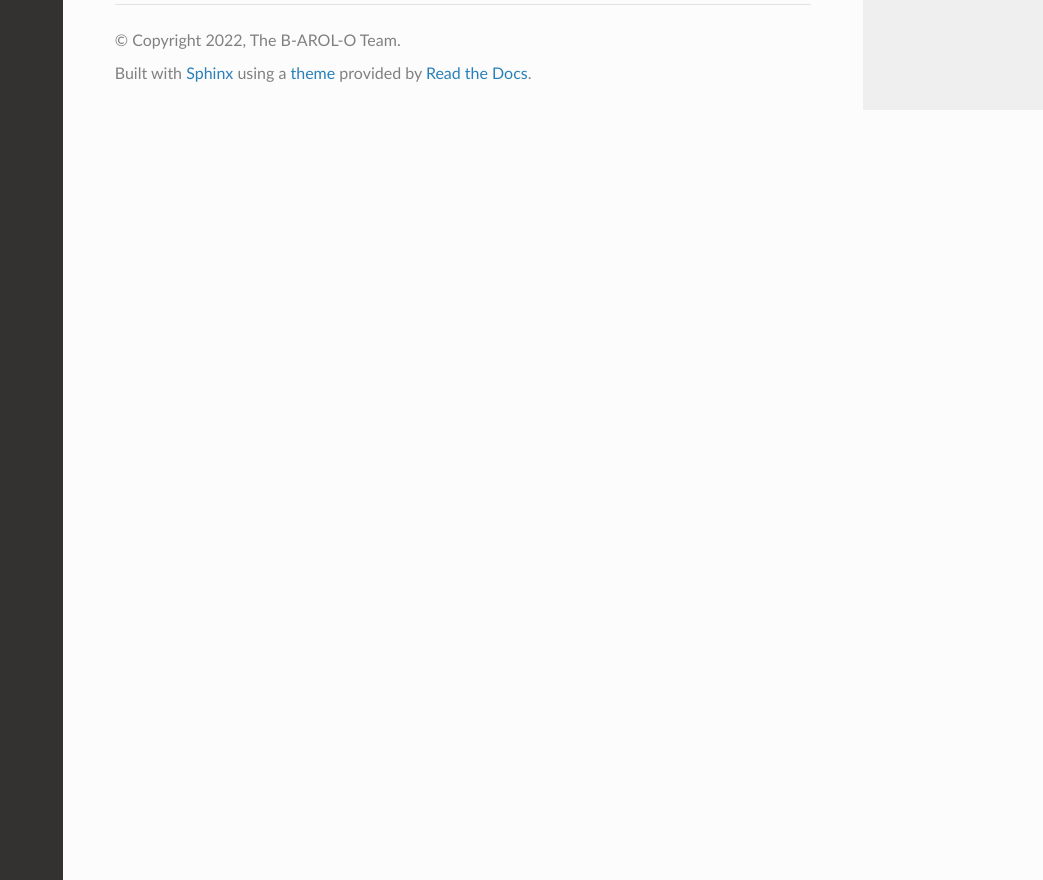
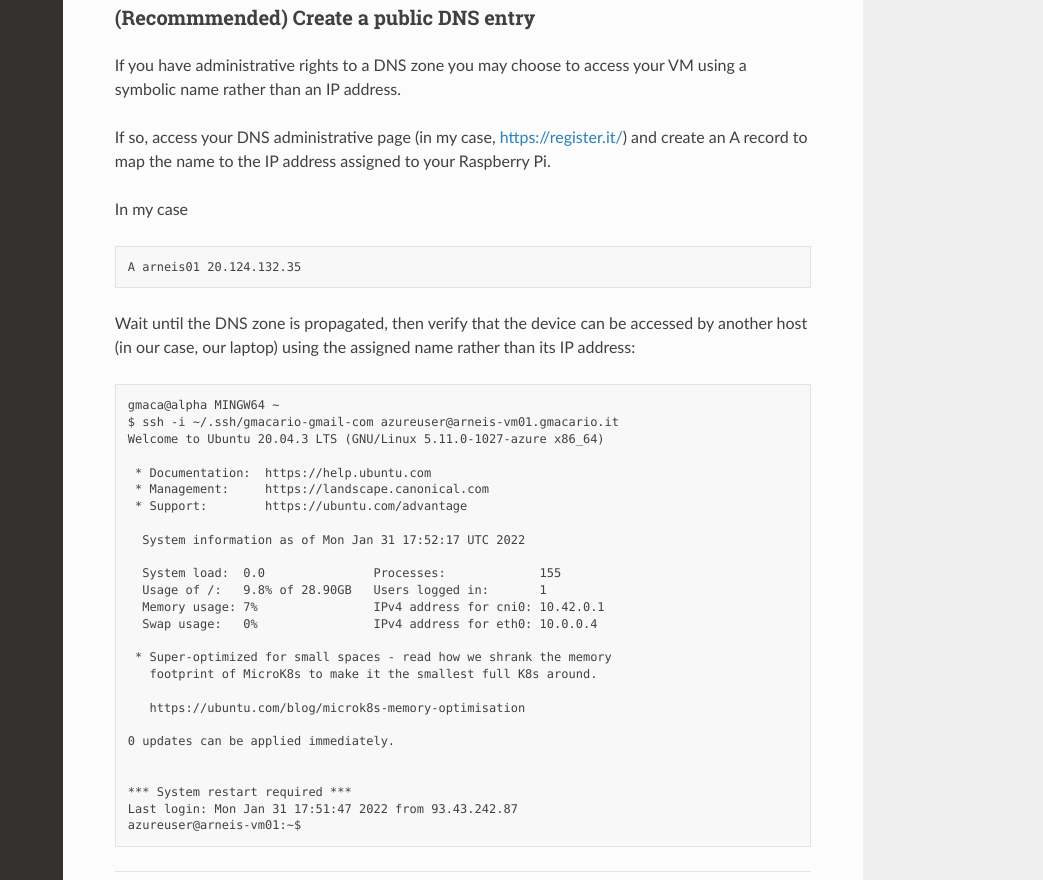
Before and after one commit to B-AROL-O/ARNEIS, a Sphinx documentation site: the page built from docs/howto/howto-create-vm-on-azure.md, in a window 1280 px wide and 1400 px high, scrolled down 2160 px. Shown: the part 520-1400 px from the top of the window, without its empty margins (237-1280 px from the left). Built offline with Sphinx 7.4.7 and the Read the Docs theme 2.0.0, drawn with Linux system fonts in a browser that asks for light colours.

Commit message:
Add section: Create a public DNS entry

````diff
--- a/docs/howto/howto-create-vm-on-azure.md
+++ b/docs/howto/howto-create-vm-on-azure.md
@@ -54,4 +54,47 @@ htop
 
 ![image](https://user-images.githubusercontent.com/51110452/151774694-89f4b84d-ce23-4d19-ab25-b5ba9854838e.png)
 
+### (Recommmended) Create a public DNS entry
+
+If you have administrative rights to a DNS zone you may choose to access your VM using a symbolic name rather than an IP address.
+
+If so, access your DNS administrative page (in my case, <https://register.it/>) and create an A record to map the name to the IP address assigned to your Raspberry Pi.
+
+In my case
+
+```text
+A arneis01 20.124.132.35
+```
+
+Wait until the DNS zone is propagated, then verify that the device can be accessed by another host (in our case, our laptop) using the assigned name rather than its IP address:
+
+```text
+gmaca@alpha MINGW64 ~
+$ ssh -i ~/.ssh/gmacario-gmail-com azureuser@arneis-vm01.gmacario.it
+Welcome to Ubuntu 20.04.3 LTS (GNU/Linux 5.11.0-1027-azure x86_64)
+
+ * Documentation:  https://help.ubuntu.com
+ * Management:     https://landscape.canonical.com
+ * Support:        https://ubuntu.com/advantage
+
+  System information as of Mon Jan 31 17:52:17 UTC 2022
+
+  System load:  0.0               Processes:             155
+  Usage of /:   9.8% of 28.90GB   Users logged in:       1
+  Memory usage: 7%                IPv4 address for cni0: 10.42.0.1
+  Swap usage:   0%                IPv4 address for eth0: 10.0.0.4
+
+ * Super-optimized for small spaces - read how we shrank the memory
+   footprint of MicroK8s to make it the smallest full K8s around.
+
+   https://ubuntu.com/blog/microk8s-memory-optimisation
+
+0 updates can be applied immediately.
+
+
+*** System restart required ***
+Last login: Mon Jan 31 17:51:47 2022 from 93.43.242.87
+azureuser@arneis-vm01:~$
+```
+
 <!-- EOF -->
````
